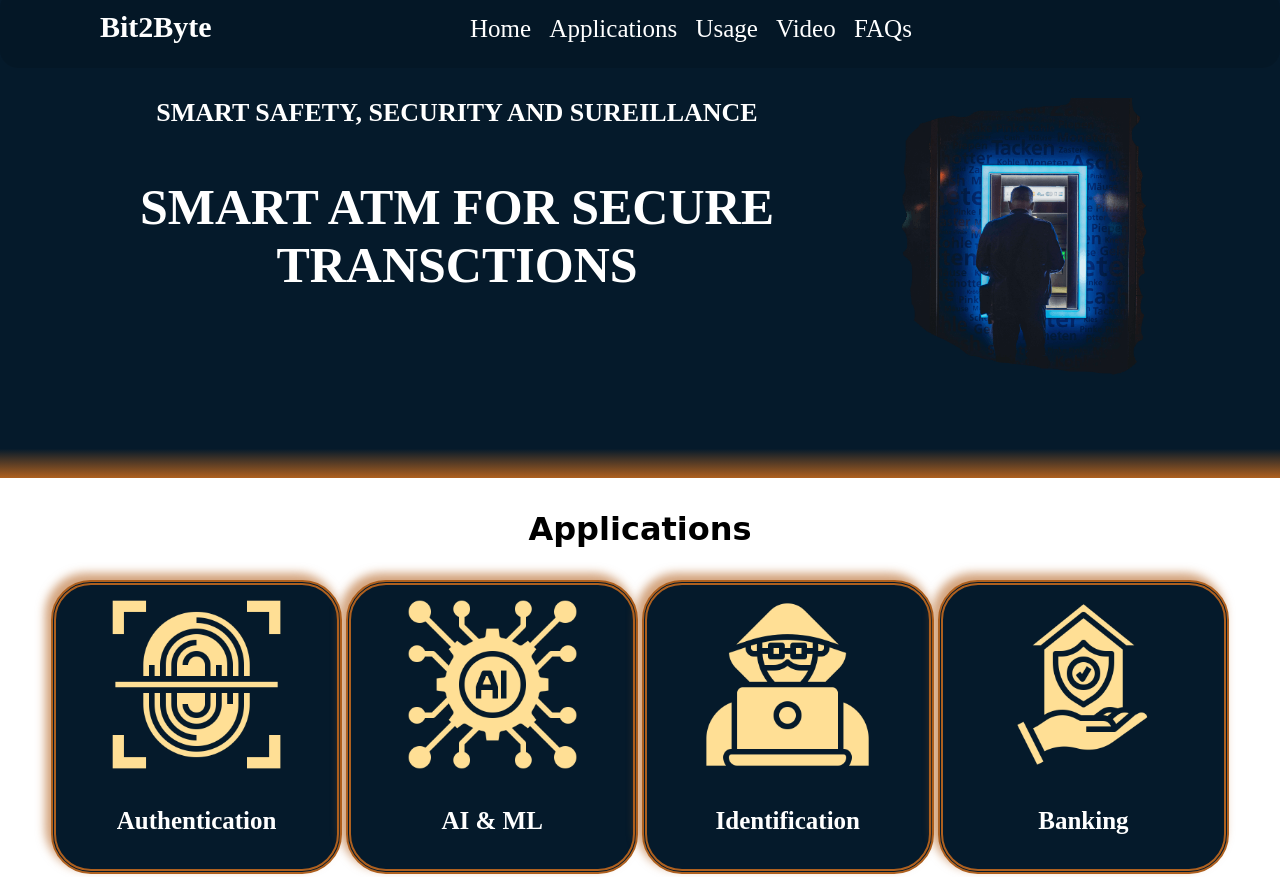
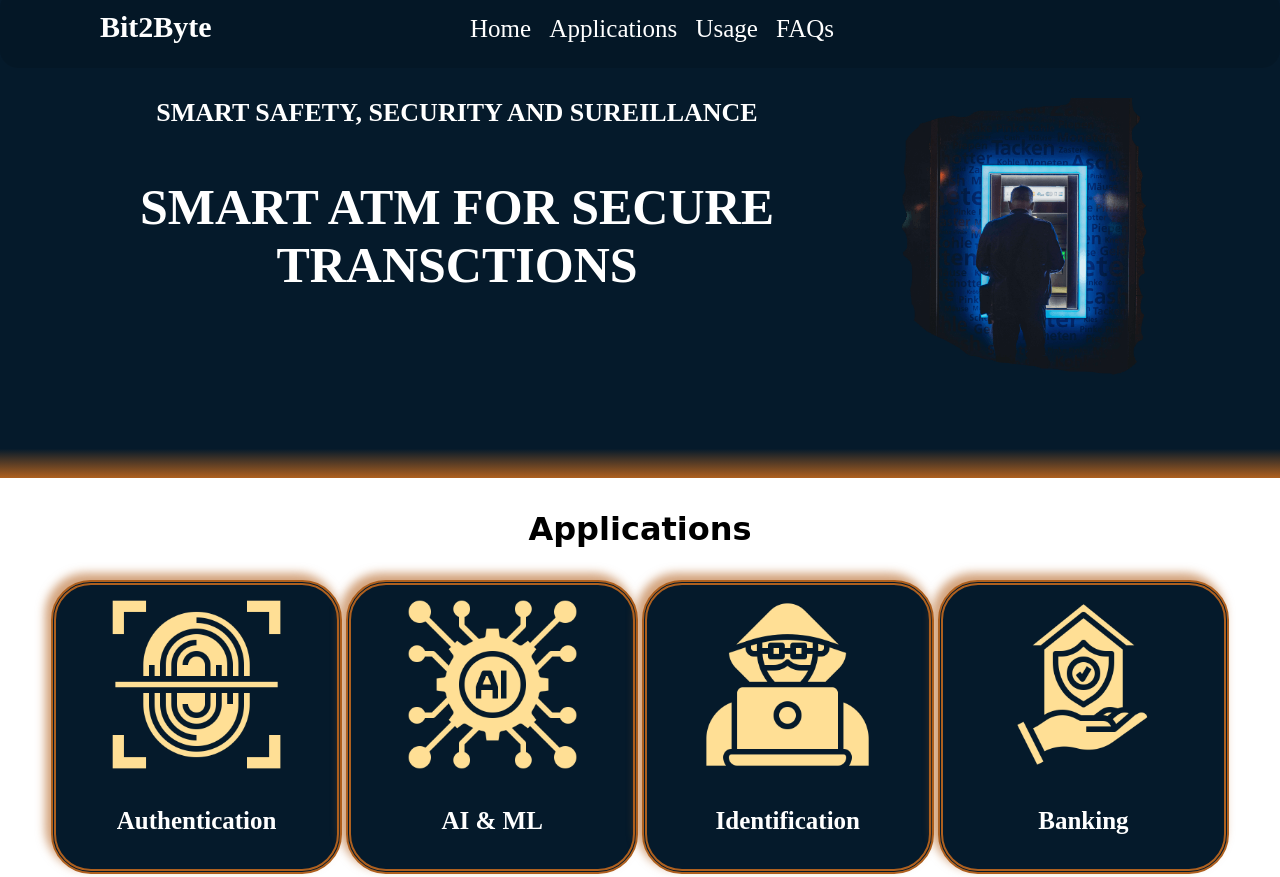
Before and after one commit to bizoally/smart-safety-security-Surveillance, a plain HTML site: page index.html in a window 1280 px wide. Shown: the top 877 px of the page. Drawn offline with Linux system fonts and the light colour scheme.

Commit message:
Update index.html

```diff
--- a/index.html
+++ b/index.html
@@ -21,7 +21,6 @@
 <a href="#">Home</a>
 <a href="#tips">Applications</a>
 <a href="#symptoms">Usage</a>
-<a href="#youtube">Video</a>
 <a href="#faq">FAQs</a>
     </li>
 
```
